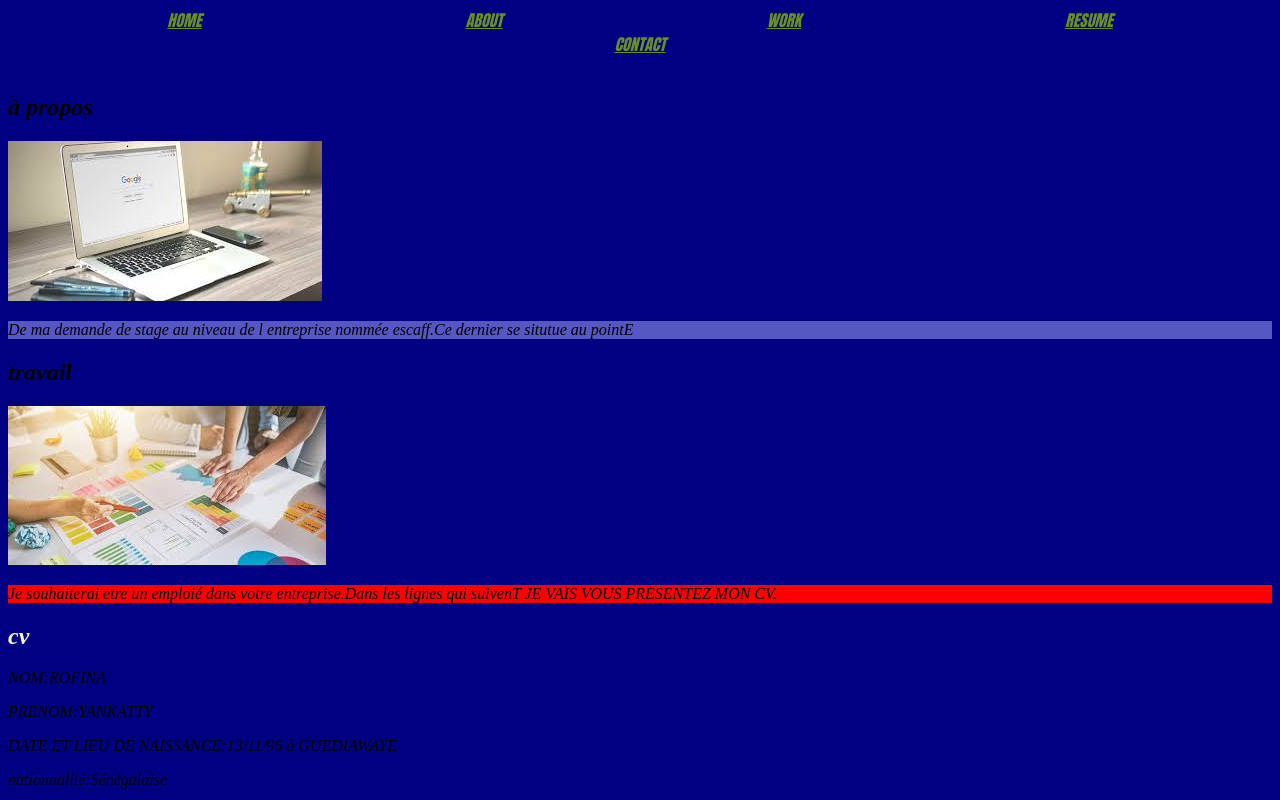
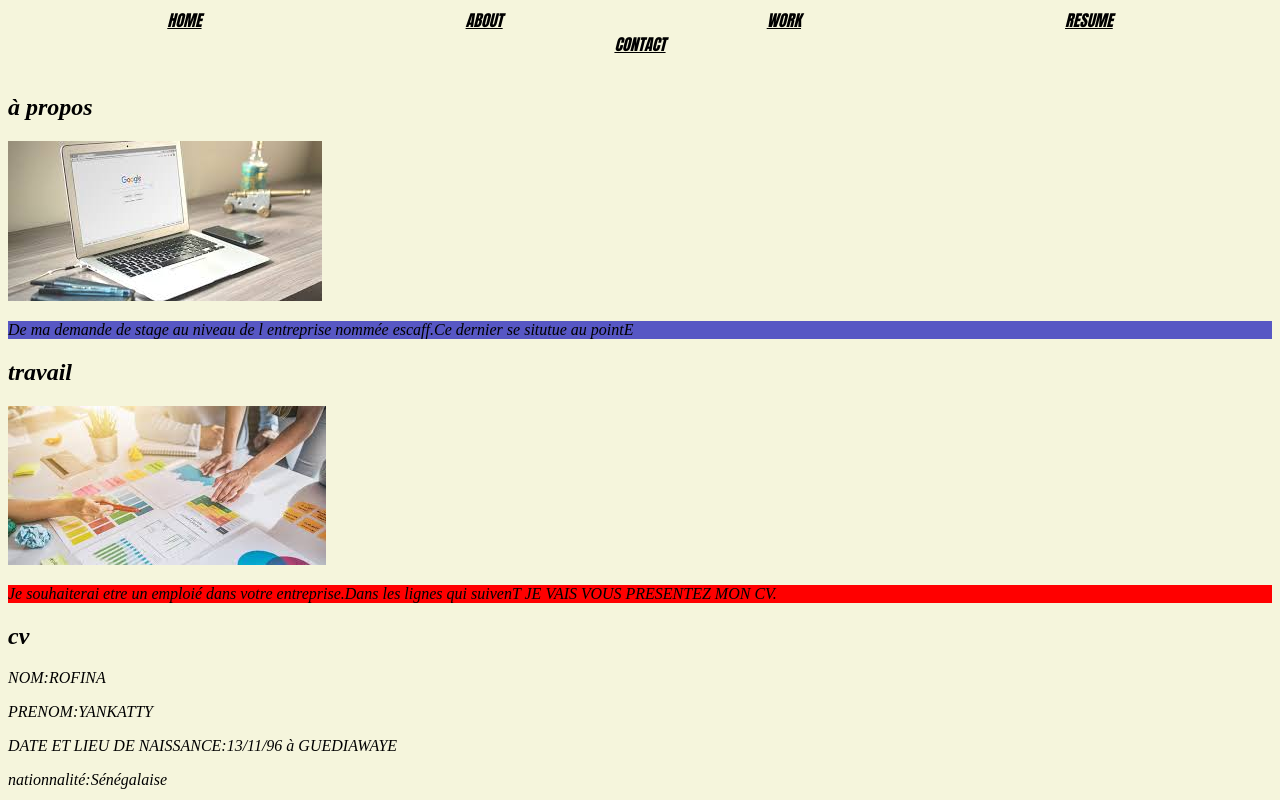
Before and after one commit to ROFINA96/checkpoint-css, a plain HTML site: page index.html in a window 1280 px wide. Shown: the top 800 px of the page. Drawn offline with Linux system fonts and the light colour scheme.

Commit message:
Update style.css

```diff
--- a/style.css
+++ b/style.css
@@ -1,13 +1,13 @@
 .rofina a{
     margin: 15px;
-    color:olivedrab ;
+    color: black;
     font-family: Impact, Haettenschweiler, 'Arial Narrow Bold', sans-serif;
 
 
 
 }
 a:hover{
-    color: beige;
+    color: blue;
     transform: scale(1);
 }
 .y{
@@ -17,7 +17,7 @@ a:hover{
     background-color:red;
 }
 body{
-    background-color: navy;
+    background-color: beige;
 }
 .fr{
     color: beige;
@@ -31,9 +31,8 @@ body{
     word-spacing: 230px;
 }
 .rt{
-    color: beige;
+    color: black;
 }
 body{
     font-style: italic;
 }
-;
```
